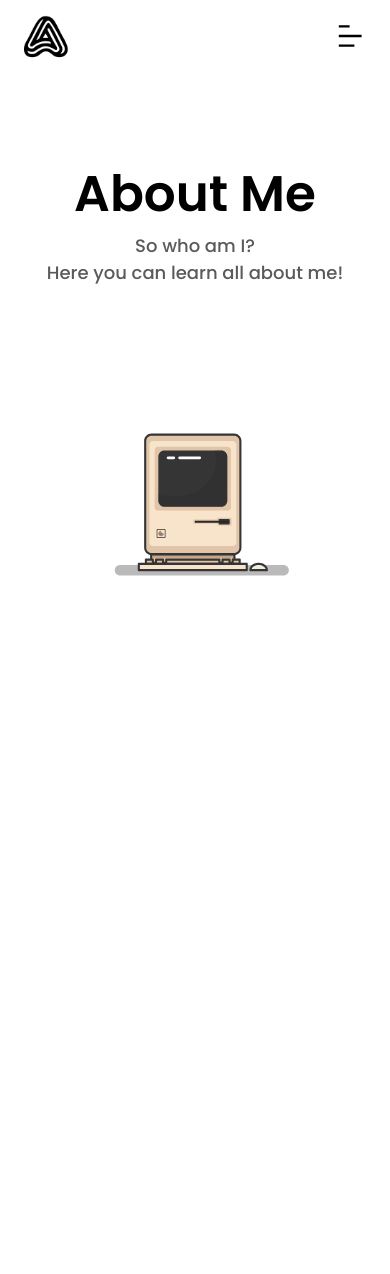
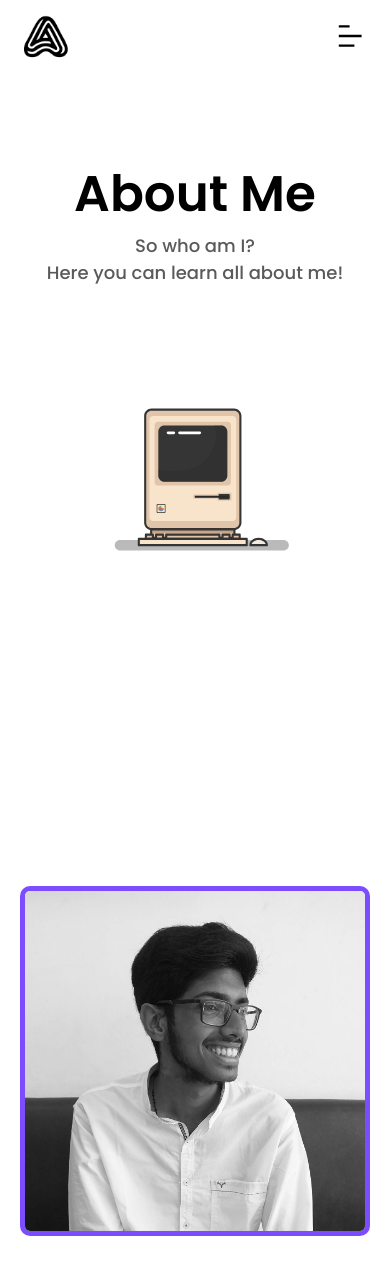
Before and after one commit to adarshajit/Portfolio-web-app, a React (Create React App) app: page /about in a window 390 px wide. Shown: the top 1274 px of the page. Before the commit the page ends 844 px from the top, so only its background shows below. Built offline with nearby package versions, Linux system fonts and the light colour scheme.

Commit message:
tweaked for mobile view

```diff
--- a/src/Components/Navbar/navbarElements.js
+++ b/src/Components/Navbar/navbarElements.js
@@ -70,9 +70,6 @@ export const Bars = styled(BarLine)`
   @media screen and (max-width: 768px) {
     right: -3px;
   }
-  @media screen and (max-width: 300px) {
-    right: -80px;
-  }
 `;
 
 export const NavMenu = styled.div`
--- a/src/Pages/AboutPage/About.js
+++ b/src/Pages/AboutPage/About.js
@@ -8,8 +8,11 @@ import {
   P,
   P1,
   Img,
+  ProfileImg,
+  ImgWrapper,
 } from "./AboutElements";
 import MacIcon from "../../Assets/mac.svg";
+import Profile from "../../Assets/profile.jpg";
 
 export const About = () => {
   return (
@@ -22,9 +25,31 @@ export const About = () => {
               <P1>So who am I?</P1>
               <P1>Here you can learn all about me!</P1>
             </AboutText>
-            <Img src={MacIcon} />
+            <ImgWrapper>
+              <Img src={MacIcon} />
+            </ImgWrapper>
           </AboutSection>
         </Bounce>
+
+        <AboutSection>
+          <ImgWrapper>
+            <ProfileImg src={Profile} />
+          </ImgWrapper>
+          {/* <P2>
+            Lorem ipsum dolor sit amet, consectetur adipiscing elit. Phasellus
+            ac efficitur lacus. Aliquam erat volutpat. Suspendisse eu arcu eu
+            ligula lobortis scelerisque. Suspendisse sagittis eget sem fringilla
+            tristique. Curabitur lobortis ipsum vehicula, luctus turpis non,
+            rhoncus urna. Donec erat quam, consequat id ultrices a, accumsan
+            eget lacus. Proin ac sollicitudin massa, at gravida sem. Aenean
+            feugiat bibendum urna ut vulputate. Integer nisl purus, ultrices in
+            lobortis a, porttitor ut augue. Nunc ipsum metus, auctor in nisl
+            eget, luctus accumsan elit. Nulla nec viverra massa. Praesent
+            eleifend mauris id elit dapibus finibus. Nulla facilisi. Integer
+            semper facilisis porttitor. Phasellus faucibus dui sed nisi posuere
+            congue. Etiam fermentum ultrices blandit. Curabitur vel arcu mi.
+          </P2> */}
+        </AboutSection>
       </AboutContainer>
     </>
   );
--- a/src/Pages/AboutPage/AboutElements.js
+++ b/src/Pages/AboutPage/AboutElements.js
@@ -10,8 +10,11 @@ export const AboutSection = styled.div`
   grid-template-columns: 1fr 1fr;
   place-items: center;
 
+  margin: 0 0 270px 0;
+
   @media screen and (max-width: 768px) {
     grid-template-columns: 1fr;
+    margin: 0 0 200px 0;
   }
 `;
 
@@ -29,6 +32,10 @@ export const P = styled.p`
   @media screen and (max-width: 768px) {
     font-size: 50px;
   }
+
+  @media screen and (max-width: 350px) {
+    font-size: 40px;
+  }
 `;
 
 export const P1 = styled.p`
@@ -41,13 +48,59 @@ export const P1 = styled.p`
     padding: 0 5px 0 5px;
     text-align: center;
   }
+
+  @media screen and (max-width: 350px) {
+    font-size: 14px;
+  }
 `;
 
 export const Img = styled.img`
-  width: 450px;
-  height: 450px;
+  display: flex;
+  align-self: center;
+  height: 350px;
 
-  @media screen and (max-width: 768px) {
-    width: 350px;
+  @media screen and (max-width: 350px) {
+    max-width: 300px;
+    max-height: 300px;
+  }
+
+  @media screen and (max-width: 350px) {
+    max-width: 270px;
+    max-height: 270px;
   }
 `;
+
+export const ProfileImg = styled.img`
+  border-radius: 10px;
+  border: 5px solid #7c4dff;
+
+  align-items: center;
+  height: 350px;
+
+  @media screen and (max-width: 350px) {
+    max-width: 300px;
+    max-height: 300px;
+  }
+
+  @media screen and (max-width: 350px) {
+    max-width: 270px;
+    max-height: 270px;
+  }
+`;
+
+export const P2 = styled.p`
+  font-size: 18px;
+  font-weight: 400;
+`;
+
+export const ImgWrapper = styled.div`
+  display: flex;
+  justify-content: center;
+  align-self: center;
+  height: 400px;
+  @media screen and (max-width: 350px) {
+    padding: 0 14px 0 14px;
+    max-width: 270px;
+    max-height: 270px;
+  }
+`;
--- a/src/Pages/HomePage/HomeElements.js
+++ b/src/Pages/HomePage/HomeElements.js
@@ -22,8 +22,10 @@ export const AvatarContainer = styled.div`
     padding: 20px 0 0 50px;
   }
 
-  @media screen and (max-width: 450px) {
-    padding: 20px 0 0 20px;
+  @media screen and (max-width: 350px) {
+    padding: 0 14px 0 14px;
+    max-width: 270px;
+    max-height: 270px;
   }
 `;
 
@@ -46,6 +48,13 @@ export const TextContainer = styled.div`
 
   @media screen and (max-width: 768px) {
     padding: 20px;
+  }
+
+  @media screen and (max-width: 350px) {
+    padding: 0 14px 0 14px;
+    margin: 110px 0 0 0;
+    max-width: 270px;
+    max-height: 270px;
   }
 `;
 
--- a/src/Pages/HomePage/HomeSections/ContactSection/ContactElements.js
+++ b/src/Pages/HomePage/HomeSections/ContactSection/ContactElements.js
@@ -11,8 +11,11 @@ export const ContactContainer = styled.div`
     top: 55rem;
   }
 
-  @media screen and (max-width: 300px) {
-    margin: 0 0 0 80px;
+  @media screen and (max-width: 350px) {
+    padding: 0 14px 0 14px;
+    top: 170rem;
+    max-width: 270px;
+    max-height: 270px;
   }
 `;
 
@@ -20,6 +23,7 @@ export const ContactInfo = styled.div`
   display: flex;
   justify-content: center;
   flex-direction: column;
+  padding: 10px;
 `;
 
 export const H1 = styled.h1`
@@ -28,8 +32,8 @@ export const H1 = styled.h1`
   place-items: center;
   margin: 0 0 60px 0;
 
-  @media screen and (max-width: 300px) {
-    font-size: 40px;
+  @media screen and (max-width: 350px) {
+    font-size: 30px;
     text-align: center;
   }
 `;
@@ -52,6 +56,12 @@ export const ContactBox = styled.div`
     height: 450px;
     flex-direction: column;
   }
+
+  @media screen and (max-width: 350px) {
+    top: 170rem;
+    max-width: 270px;
+    max-height: 270px;
+  }
 `;
 
 export const P1 = styled.p`
@@ -64,6 +74,10 @@ export const P1 = styled.p`
   -webkit-text-stroke-color: #000;
   justify-content: center;
   align-self: center;
+
+  @media screen and (max-width: 350px) {
+    font-size: 30px;
+  }
 `;
 
 export const P2 = styled.p`
--- a/src/Pages/HomePage/HomeSections/EducationSection/EducationElements.js
+++ b/src/Pages/HomePage/HomeSections/EducationSection/EducationElements.js
@@ -4,8 +4,12 @@ export const EducationContainer = styled.div`
   position: relative;
   top: 400px;
   height: 650px;
-  @media screen and (max-width: 300px) {
-    margin: 0 0 0 80px;
+
+  @media screen and (max-width: 350px) {
+    padding: 0 14px 0 14px;
+    top: 700px;
+    max-width: 270px;
+    max-height: 270px;
   }
 `;
 
@@ -20,7 +24,7 @@ export const H1 = styled.h1`
   display: grid;
   place-items: center;
   margin: 0 0 60px 0;
-  @media screen and (max-width: 300px) {
+  @media screen and (max-width: 350px) {
     font-size: 40px;
   }
 `;
@@ -30,6 +34,10 @@ export const H2 = styled.h2`
   color: #fff;
   -webkit-text-stroke-width: 1px;
   -webkit-text-stroke-color: #2d008f;
+
+  @media screen and (max-width: 350px) {
+    font-size: 30px;
+  }
 `;
 
 export const P1 = styled.p`
@@ -39,6 +47,10 @@ export const P1 = styled.p`
   font-weight: 600;
   -webkit-text-stroke-width: 0.5px;
   -webkit-text-stroke-color: #000;
+
+  @media screen and (max-width: 350px) {
+    font-size: 22px;
+  }
 `;
 
 export const P2 = styled.p`
@@ -46,15 +58,24 @@ export const P2 = styled.p`
   color: #fff;
   padding-bottom: 20px;
   font-weight: 500;
+
+  @media screen and (max-width: 350px) {
+    font-size: 15px;
+  }
 `;
 
 export const EducationWrapper = styled.div`
   display: grid;
   grid-template-columns: 1fr 1fr;
   grid-gap: 50px;
+  padding: 10px;
 
   @media screen and (max-width: 768px) {
     grid-template-columns: 1fr;
+  }
+  @media screen and (max-width: 350px) {
+    max-width: 270px;
+    max-height: 270px;
   }
 `;
 
@@ -67,11 +88,18 @@ export const EducationCard = styled.div`
   height: 250px;
   border-radius: 10px;
   background-color: #7c4dff;
-  padding: 24px 20px 0 20px;
+  padding: 10px;
 
   @media screen and (max-width: 768px) {
     width: 350px;
     height: 340px;
+    padding: 0;
+  }
+
+  @media screen and (max-width: 350px) {
+    max-width: 270px;
+    max-height: 270px;
+    padding: 12px;
   }
 `;
 
--- a/src/Pages/HomePage/HomeSections/OrgSection/OrgElements.js
+++ b/src/Pages/HomePage/HomeSections/OrgSection/OrgElements.js
@@ -12,8 +12,13 @@ export const OrgContainer = styled.div`
     top: 800px;
     margin: 0 5px 0 5px;
   }
-  @media screen and (max-width: 300px) {
-    margin: 0 0 0 80px;
+
+  @media screen and (max-width: 350px) {
+    padding: 0 14px 0 14px;
+    position: relative;
+    top: 120rem;
+    max-width: 270px;
+    max-height: 270px;
   }
 `;
 
@@ -24,6 +29,10 @@ export const H1 = styled.h1`
 
   @media screen and (max-width: 768px) {
     font-size: 40px;
+  }
+
+  @media screen and (max-width: 350px) {
+    font-size: 30px;
   }
 `;
 
@@ -53,7 +62,12 @@ export const BoxContainer = styled.div`
   @media screen and (max-width: 768px) {
     grid-template-columns: 1fr;
     width: 350px;
-    height: 650px;
+    height: 680px;
+  }
+
+  @media screen and (max-width: 350px) {
+    padding: 0 14px 0 14px;
+    max-width: 270px;
   }
 `;
 
@@ -92,6 +106,12 @@ export const Img1 = styled.img`
 export const TextContainer = styled.div`
   display: flex;
   flex-direction: column;
+
+  @media screen and (max-width: 350px) {
+    padding: 0 14px 0 14px;
+    max-width: 270px;
+    max-height: 270px;
+  }
 `;
 
 export const P1 = styled.p`
@@ -101,6 +121,10 @@ export const P1 = styled.p`
   font-size: 28px;
   margin: 0 0 10px 10px;
   font-weight: 600;
+
+  @media screen and (max-width: 350px) {
+    font-size: 24px;
+  }
 `;
 
 export const P2 = styled.p`
@@ -111,4 +135,8 @@ export const P2 = styled.p`
   @media screen and (max-width: 768px) {
     font-size: 20px;
   }
+
+  @media screen and (max-width: 350px) {
+    font-size: 15px;
+  }
 `;
--- a/src/Pages/HomePage/HomeSections/TechSection/TechElements.js
+++ b/src/Pages/HomePage/HomeSections/TechSection/TechElements.js
@@ -8,13 +8,16 @@ export const TechContainer = styled.div`
   position: relative;
   top: 230px;
 
-  @media screen and (max-width: 300px) {
-    margin: 0 0 0 80px;
-  }
-
   @media screen and (max-width: 768px) {
     display: grid;
     place-items: center;
+  }
+
+  @media screen and (max-width: 350px) {
+    padding: 0 14px 0 14px;
+    margin: 110px 0 0 0;
+    max-width: 270px;
+    max-height: 270px;
   }
 `;
 
@@ -27,6 +30,10 @@ export const H1 = styled.h1`
 
   @media screen and (max-width: 768px) {
     margin: 0px 5px 20px 5px;
+  }
+
+  @media screen and (max-width: 350px) {
+    font-size: 40px;
   }
 `;
 export const P = styled.p`
```
Also changed, not shown: src/Assets/profile.jpg (added).
